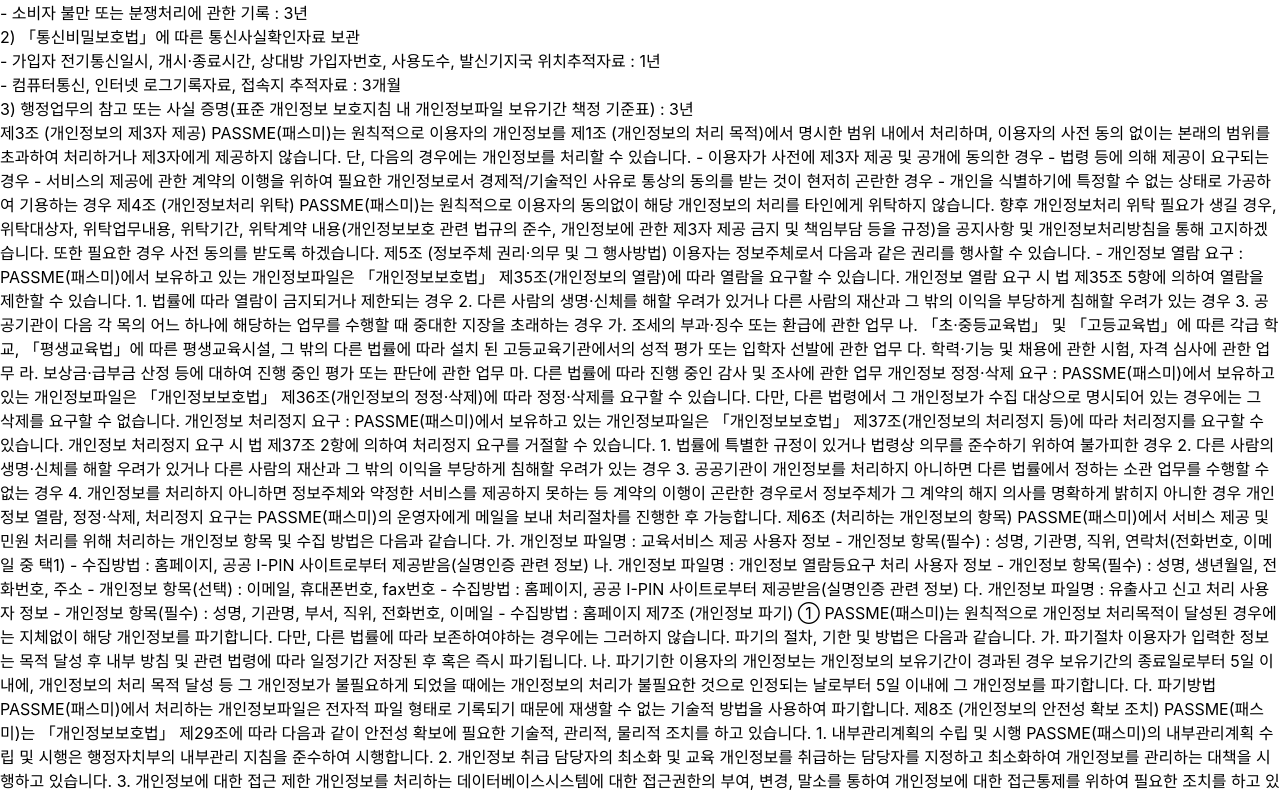
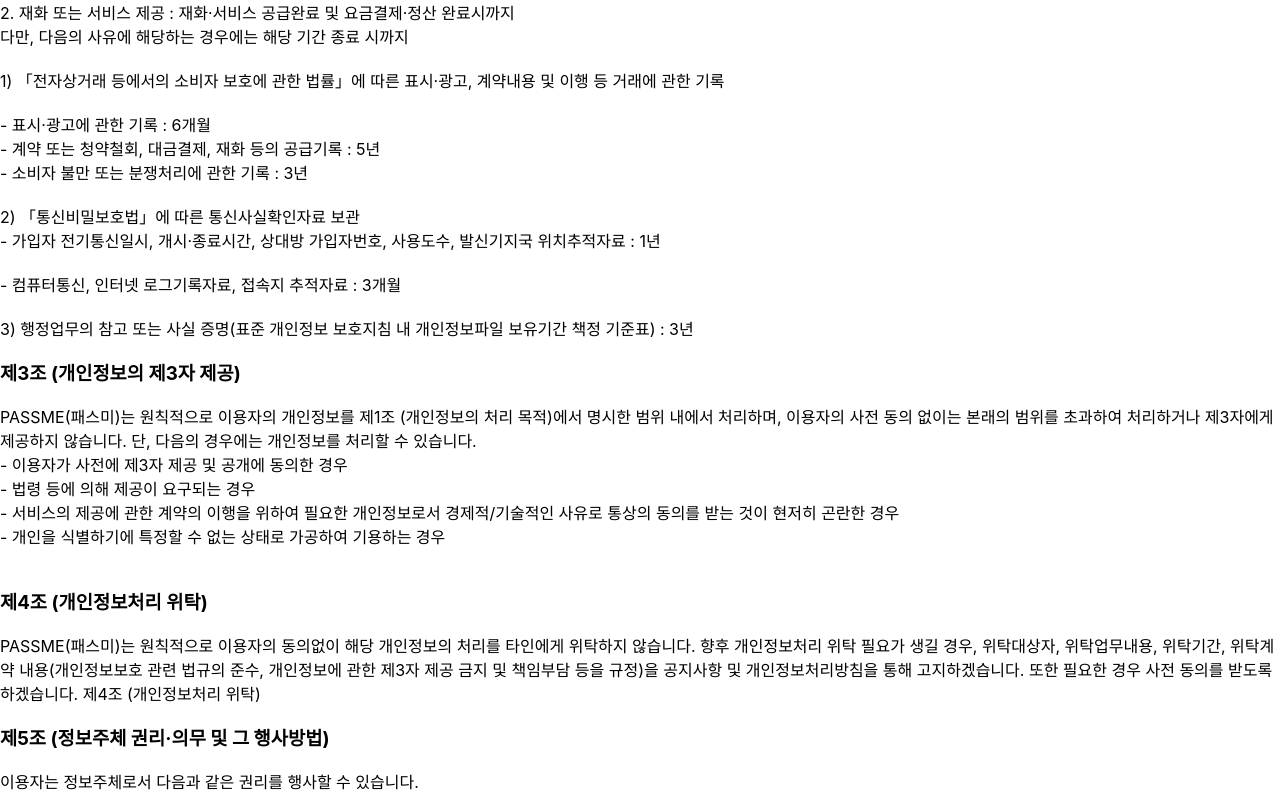
Before and after one commit to Jidaewook/passmefront, a React (Create React App) app: page /privacy in a window 1280 px wide. Shown: the part 820-1615 px from the top of the page. Built offline with nearby package versions, Linux system fonts and the light colour scheme.

Commit message:
#Update Modify_Privacy

```diff
--- a/src/screen/Privacy.js
+++ b/src/screen/Privacy.js
@@ -11,10 +11,13 @@
             <div>
                 PASSME(패스미)는 다음의 목적을 위하여 개인정보를 처리합니다.<br/>
                 처리하고 있는 개인정보는 다음의 목적 이외의 용도로는 이용되지 않으며, 이용 목적이 변경되는 경우에는 「개인정보 보호법」 제18조에 따라 별도의 동의를 받는 등 필요한 조치를 이행할 예정입니다.<br/>
+                <br/>
                 1. PASSME(패스미) 회원 가입 및 관리<br/>
                 회원 가입의사 확인, 회원제 서비스 제공에 따른 본인 식별·인증, 회원자격 유지·관리, 서비스 부정이용 방지, 만 14세 미만 아동의 개인정보 처리 시 법정 대리인의 동의여부 확인, 각종 고지·통지, 고충처리 목적으로 개인정보를 처리합니다. <br/>
+                <br/>
                 2. 재화 또는 서비스 제공<br/>
                 물품(향후 추가될 상품)배송, 서비스 제공, 계약서·청구서 발송, 콘텐츠 제공, 맞춤서비스 제공, 본인인증, 비용결제·정산을 목적으로 개인정보를 처리합니다. <br/>
+                <br/>
                 3. 고충처리<br/>
                 민원인의 신원 확인, 민원사항 확인, 사실조사를 위한 연락·통지, 처리결과 통보의 목적으로 개인정보를 처리합니다. <br/>
             </div>
@@ -25,105 +28,153 @@
                 <br/>
                 1. PASSME(패스미) 회원 가입 및 관리 : PASSME(패스미) 탈퇴 시까지<br/>
                 다만, 다음의 사유에 해당하는 경우에는 해당 사유 종료 시까지<br/>
+                <br/>
                 1) 관계 법령 위반에 따른 수사·조사 등이 진행 중인 경우에는 해당 수사·조사 종료 시까지<br/>
+                <br/>
                 2) 홈페이지 이용에 따른 채권·채무관계 잔존 시에는 해당 채권·채무관계 정산 시까지<br/>
+                <br/>
                 3) 기타 예외적인 사유가 있는 경우에는 해당 예외 사유가 해소될 때까지<br/>
                 <br/>
                 2. 재화 또는 서비스 제공 : 재화·서비스 공급완료 및 요금결제·정산 완료시까지<br/>
                 다만, 다음의 사유에 해당하는 경우에는 해당 기간 종료 시까지<br/>
+                <br/>
                 1) 「전자상거래 등에서의 소비자 보호에 관한 법률」에 따른 표시·광고, 계약내용 및 이행 등 거래에 관한 기록<br/>
+                <br/>
                 - 표시·광고에 관한 기록 : 6개월<br/>
                 - 계약 또는 청약철회, 대금결제, 재화 등의 공급기록 : 5년<br/>
                 - 소비자 불만 또는 분쟁처리에 관한 기록 : 3년<br/>
+                <br/>
                 2) 「통신비밀보호법」에 따른 통신사실확인자료 보관<br/>
                 - 가입자 전기통신일시, 개시·종료시간, 상대방 가입자번호, 사용도수, 발신기지국 위치추적자료 : 1년<br/>
+                <br/>
                 - 컴퓨터통신, 인터넷 로그기록자료, 접속지 추적자료 : 3개월<br/>
+                <br/>
                 3) 행정업무의 참고 또는 사실 증명(표준 개인정보 보호지침 내 개인정보파일 보유기간 책정 기준표) : 3년<br/>
 
             </div>
             <div>
-                제3조 (개인정보의 제3자 제공)
+                <h3>
+                    제3조 (개인정보의 제3자 제공)
+                </h3>
                 PASSME(패스미)는 원칙적으로 이용자의 개인정보를 제1조 (개인정보의 처리 목적)에서 명시한 범위 내에서 처리하며, 이용자의 사전 동의 없이는 본래의 범위를 초과하여 처리하거나 제3자에게 제공하지 않습니다. 단, 다음의 경우에는 개인정보를 처리할 수 있습니다.
-                - 이용자가 사전에 제3자 제공 및 공개에 동의한 경우
-                - 법령 등에 의해 제공이 요구되는 경우
-                - 서비스의 제공에 관한 계약의 이행을 위하여 필요한 개인정보로서 경제적/기술적인 사유로 통상의 동의를 받는 것이 현저히 곤란한 경우
-                - 개인을 식별하기에 특정할 수 없는 상태로 가공하여 기용하는 경우
+                <br/>
+                - 이용자가 사전에 제3자 제공 및 공개에 동의한 경우<br/>
+                - 법령 등에 의해 제공이 요구되는 경우<br/>
+                - 서비스의 제공에 관한 계약의 이행을 위하여 필요한 개인정보로서 경제적/기술적인 사유로 통상의 동의를 받는 것이 현저히 곤란한 경우<br/>
+                - 개인을 식별하기에 특정할 수 없는 상태로 가공하여 기용하는 경우<br/>
+                <br/>
+                <h3>
+                제4조 (개인정보처리 위탁)
+                </h3>
+                PASSME(패스미)는 원칙적으로 이용자의 동의없이 해당 개인정보의 처리를 타인에게 위탁하지 않습니다. 향후 개인정보처리 위탁 필요가 생길 경우, 위탁대상자, 위탁업무내용, 위탁기간, 위탁계약 내용(개인정보보호 관련 법규의 준수, 개인정보에 관한 제3자 제공 금지 및 책임부담 등을 규정)을 공지사항 및 개인정보처리방침을 통해 고지하겠습니다. 또한 필요한 경우 사전 동의를 받도록 하겠습니다.                제4조 (개인정보처리 위탁)
+                <h3>
+                제5조 (정보주체 권리·의무 및 그 행사방법)
+                </h3>
+                이용자는 정보주체로서 다음과 같은 권리를 행사할 수 있습니다.<br/>
+                - 개인정보 열람 요구 : PASSME(패스미)에서 보유하고 있는 개인정보파일은 「개인정보보호법」 제35조(개인정보의 열람)에 따라 열람을 요구할 수 있습니다. 개인정보 열람 요구 시 법 제35조 5항에 의하여 열람을 제한할 수 있습니다.<br/>
+                <br/>
+                1. 법률에 따라 열람이 금지되거나 제한되는 경우<br/>
+                2. 다른 사람의 생명·신체를 해할 우려가 있거나 다른 사람의 재산과 그 밖의 이익을 부당하게 침해할 우려가 있는 경우<br/>
+                3. 공공기관이 다음 각 목의 어느 하나에 해당하는 업무를 수행할 때 중대한 지장을 초래하는 경우<br/>
+                가. 조세의 부과·징수 또는 환급에 관한 업무<br/>
+                나. 「초·중등교육법」 및 「고등교육법」에 따른 각급 학교, 「평생교육법」에 따른 평생교육시설, 그 밖의 다른 법률에 따라 설치 된 고등교육기관에서의 성적 평가 또는 입학자 선발에 관한 업무<br/>
+                다. 학력·기능 및 채용에 관한 시험, 자격 심사에 관한 업무<br/>
+                라. 보상금·급부금 산정 등에 대하여 진행 중인 평가 또는 판단에 관한 업무<br/>
+                마. 다른 법률에 따라 진행 중인 감사 및 조사에 관한 업무<br/>
+                개인정보 정정·삭제 요구 : PASSME(패스미)에서 보유하고 있는 개인정보파일은 「개인정보보호법」 제36조(개인정보의 정정·삭제)에 따라 정정·삭제를 요구할 수 있습니다. 다만, 다른 법령에서 그 개인정보가 수집 대상으로 명시되어 있는 경우에는 그 삭제를 요구할 수 없습니다.<br/>
+                개인정보 처리정지 요구 : PASSME(패스미)에서 보유하고 있는 개인정보파일은 「개인정보보호법」 제37조(개인정보의 처리정지 등)에 따라 처리정지를 요구할 수 있습니다. 개인정보 처리정지 요구 시 법 제37조 2항에 의하여 처리정지 요구를 거절할 수 있습니다.<br/>
+                1. 법률에 특별한 규정이 있거나 법령상 의무를 준수하기 위하여 불가피한 경우<br/>
+                2. 다른 사람의 생명·신체를 해할 우려가 있거나 다른 사람의 재산과 그 밖의 이익을 부당하게 침해할 우려가 있는 경우<br/>
+                3. 공공기관이 개인정보를 처리하지 아니하면 다른 법률에서 정하는 소관 업무를 수행할 수 없는 경우<br/>
+                4. 개인정보를 처리하지 아니하면 정보주체와 약정한 서비스를 제공하지 못하는 등 계약의 이행이 곤란한 경우로서 정보주체가 그 계약의 해지 의사를 명확하게 밝히지 아니한 경우<br/>
+                개인정보 열람, 정정·삭제, 처리정지 요구는 PASSME(패스미)의 운영자에게 메일을 보내 처리절차를 진행한 후 가능합니다.<br/>
 
-                제4조 (개인정보처리 위탁)
-                PASSME(패스미)는 원칙적으로 이용자의 동의없이 해당 개인정보의 처리를 타인에게 위탁하지 않습니다. 향후 개인정보처리 위탁 필요가 생길 경우, 위탁대상자, 위탁업무내용, 위탁기간, 위탁계약 내용(개인정보보호 관련 법규의 준수, 개인정보에 관한 제3자 제공 금지 및 책임부담 등을 규정)을 공지사항 및 개인정보처리방침을 통해 고지하겠습니다. 또한 필요한 경우 사전 동의를 받도록 하겠습니다.
+                <h3>
+                제6조 (처리하는 개인정보의 항목)
+                </h3>
+                PASSME(패스미)에서 서비스 제공 및 민원 처리를 위해 처리하는 개인정보 항목 및 수집 방법은 다음과 같습니다.<br/>
+                <br/>
+                가. 개인정보 파일명 : 교육서비스 제공 사용자 정보<br/>
+                - 개인정보 항목(필수) : 성명, 기관명, 직위, 연락처(전화번호, 이메일 중 택1)<br/>
+                - 수집방법 : 홈페이지, 공공 I-PIN 사이트로부터 제공받음(실명인증 관련 정보)<br/>
+                <br/>
+                나. 개인정보 파일명 : 개인정보 열람등요구 처리 사용자 정보<br/>
+                - 개인정보 항목(필수) : 성명, 생년월일, 전화번호, 주소<br/>
+                - 개인정보 항목(선택) : 이메일, 휴대폰번호, fax번호<br/>
+                - 수집방법 : 홈페이지, 공공 I-PIN 사이트로부터 제공받음(실명인증 관련 정보)<br/>
+                <br/>
+                다. 개인정보 파일명 : 유출사고 신고 처리 사용자 정보<br/>
+                - 개인정보 항목(필수) : 성명, 기관명, 부서, 직위, 전화번호, 이메일<br/>
+                - 수집방법 : 홈페이지<br/>
 
-                제5조 (정보주체 권리·의무 및 그 행사방법)
-                이용자는 정보주체로서 다음과 같은 권리를 행사할 수 있습니다.
-                - 개인정보 열람 요구 : PASSME(패스미)에서 보유하고 있는 개인정보파일은 「개인정보보호법」 제35조(개인정보의 열람)에 따라 열람을 요구할 수 있습니다. 개인정보 열람 요구 시 법 제35조 5항에 의하여 열람을 제한할 수 있습니다.
-                1. 법률에 따라 열람이 금지되거나 제한되는 경우
-                2. 다른 사람의 생명·신체를 해할 우려가 있거나 다른 사람의 재산과 그 밖의 이익을 부당하게 침해할 우려가 있는 경우
-                3. 공공기관이 다음 각 목의 어느 하나에 해당하는 업무를 수행할 때 중대한 지장을 초래하는 경우
-                가. 조세의 부과·징수 또는 환급에 관한 업무
-                나. 「초·중등교육법」 및 「고등교육법」에 따른 각급 학교, 「평생교육법」에 따른 평생교육시설, 그 밖의 다른 법률에 따라 설치 된 고등교육기관에서의 성적 평가 또는 입학자 선발에 관한 업무
-                다. 학력·기능 및 채용에 관한 시험, 자격 심사에 관한 업무
-                라. 보상금·급부금 산정 등에 대하여 진행 중인 평가 또는 판단에 관한 업무
-                마. 다른 법률에 따라 진행 중인 감사 및 조사에 관한 업무
-                개인정보 정정·삭제 요구 : PASSME(패스미)에서 보유하고 있는 개인정보파일은 「개인정보보호법」 제36조(개인정보의 정정·삭제)에 따라 정정·삭제를 요구할 수 있습니다. 다만, 다른 법령에서 그 개인정보가 수집 대상으로 명시되어 있는 경우에는 그 삭제를 요구할 수 없습니다.
-                개인정보 처리정지 요구 : PASSME(패스미)에서 보유하고 있는 개인정보파일은 「개인정보보호법」 제37조(개인정보의 처리정지 등)에 따라 처리정지를 요구할 수 있습니다. 개인정보 처리정지 요구 시 법 제37조 2항에 의하여 처리정지 요구를 거절할 수 있습니다.
-                1. 법률에 특별한 규정이 있거나 법령상 의무를 준수하기 위하여 불가피한 경우
-                2. 다른 사람의 생명·신체를 해할 우려가 있거나 다른 사람의 재산과 그 밖의 이익을 부당하게 침해할 우려가 있는 경우
-                3. 공공기관이 개인정보를 처리하지 아니하면 다른 법률에서 정하는 소관 업무를 수행할 수 없는 경우
-                4. 개인정보를 처리하지 아니하면 정보주체와 약정한 서비스를 제공하지 못하는 등 계약의 이행이 곤란한 경우로서 정보주체가 그 계약의 해지 의사를 명확하게 밝히지 아니한 경우
-                개인정보 열람, 정정·삭제, 처리정지 요구는 PASSME(패스미)의 운영자에게 메일을 보내 처리절차를 진행한 후 가능합니다.
+                <h3>
+                제7조 (개인정보 파기)
+                </h3>
+                ① PASSME(패스미)는 원칙적으로 개인정보 처리목적이 달성된 경우에는 지체없이 해당 개인정보를 파기합니다. 다만, 다른 법률에 따라 보존하여야하는 경우에는 그러하지 않습니다. 파기의 절차, 기한 및 방법은 다음과 같습니다.<br/>
+                <br/>
+                가. 파기절차<br/>
+                이용자가 입력한 정보는 목적 달성 후 내부 방침 및 관련 법령에 따라 일정기간 저장된 후 혹은 즉시 파기됩니다.<br/>
+                <br/>
+                나. 파기기한<br/>
+                이용자의 개인정보는 개인정보의 보유기간이 경과된 경우 보유기간의 종료일로부터 5일 이내에, 개인정보의 처리 목적 달성 등 그 개인정보가 불필요하게 되었을 때에는 개인정보의 처리가 불필요한 것으로 인정되는 날로부터 5일 이내에 그 개인정보를 파기합니다.<br/>
+                <br/>
+                다. 파기방법<br/>
+                PASSME(패스미)에서 처리하는 개인정보파일은 전자적 파일 형태로 기록되기 때문에 재생할 수 없는 기술적 방법을 사용하여 파기합니다.<br/>
 
-                제6조 (처리하는 개인정보의 항목)
-                PASSME(패스미)에서 서비스 제공 및 민원 처리를 위해 처리하는 개인정보 항목 및 수집 방법은 다음과 같습니다.
+                <h3>
+                제8조 (개인정보의 안전성 확보 조치)
+                </h3>
+                PASSME(패스미)는 「개인정보보호법」 제29조에 따라 다음과 같이 안전성 확보에 필요한 기술적, 관리적, 물리적 조치를 하고 있습니다.<br/>
+                <br/>
+                1. 내부관리계획의 수립 및 시행<br/>
+                PASSME(패스미)의 내부관리계획 수립 및 시행은 행정자치부의 내부관리 지침을 준수하여 시행합니다.<br/>
+                <br/>
+                2. 개인정보 취급 담당자의 최소화 및 교육<br/>
+                개인정보를 취급하는 담당자를 지정하고 최소화하여 개인정보를 관리하는 대책을 시행하고 있습니다.<br/>
+                <br/>
+                3. 개인정보에 대한 접근 제한<br/>
+                개인정보를 처리하는 데이터베이스시스템에 대한 접근권한의 부여, 변경, 말소를 통하여 개인정보에 대한 접근통제를 위하여 필요한 조치를 하고 있으며 침입차단시스템을 이용하여 외부로부터의 무단 접근을 통제하고 있습니다.<br/>
+                <br/>
+                4. 접속기록의 보관 및 위변조 방지<br/>
+                개인정보처리시스템에 접속한 기록(웹 로그, 요약정보 등)을 최소 6개월 이상 보관, 관리하고 있으며, 접속 기록이 위변조 및 도난, 분실되지 않도록 보안기능을 사용하고 있습니다.<br/>
+                <br/>
+                5. 개인정보의 암호화<br/>
+                이용자의 개인정보는 암호화 되어 저장 및 관리되고 있습니다. 또한 중요한 데이터는 저장 및 전송 시 암호화하여 사용하는 등의 별도 보안기능을 사용하고 있습니다.<br/>
+                <br/>
+                6. 해킹 등에 대비한 기술적 대책<br/>
+                PASSME(패스미)는 해킹이나 컴퓨터 바이러스 등에 의한 개인정보 유출 및 훼손을 막기 위하여 보안프로그램을 설치하고 주기적인 갱신·점검을 하며 외부로부터 접근이 통제된 구역에 시스템을 설치하고 기술적/물리적으로 감시 및 차단하고 있습니다. 또한 네트워크 트래픽의 통제(Monitoring)는 물론 불법적으로 정보를 변경하는 등의 시도를 탐지하고 있습니다.<br/>
+                <br/>
+                7. 비인가자에 대한 출입 통제<br/>
+                개인정보를 보관하고 있는 개인정보시스템의 물리적 보관 장소를 별도로 두고 이에 대해 출입통제 절차를 수립, 운영하고 있습니다.<br/>
 
-                가. 개인정보 파일명 : 교육서비스 제공 사용자 정보
-                - 개인정보 항목(필수) : 성명, 기관명, 직위, 연락처(전화번호, 이메일 중 택1)
-                - 수집방법 : 홈페이지, 공공 I-PIN 사이트로부터 제공받음(실명인증 관련 정보)
-                나. 개인정보 파일명 : 개인정보 열람등요구 처리 사용자 정보
-                - 개인정보 항목(필수) : 성명, 생년월일, 전화번호, 주소
-                - 개인정보 항목(선택) : 이메일, 휴대폰번호, fax번호
-                - 수집방법 : 홈페이지, 공공 I-PIN 사이트로부터 제공받음(실명인증 관련 정보)
-                다. 개인정보 파일명 : 유출사고 신고 처리 사용자 정보
-                - 개인정보 항목(필수) : 성명, 기관명, 부서, 직위, 전화번호, 이메일
-                - 수집방법 : 홈페이지
+                <h3>
+                제9조 (개인정보의 안전성 확보 조치)
+                </h3>
 
-                제7조 (개인정보 파기)
-                ① PASSME(패스미)는 원칙적으로 개인정보 처리목적이 달성된 경우에는 지체없이 해당 개인정보를 파기합니다. 다만, 다른 법률에 따라 보존하여야하는 경우에는 그러하지 않습니다. 파기의 절차, 기한 및 방법은 다음과 같습니다.
-                가. 파기절차
-                이용자가 입력한 정보는 목적 달성 후 내부 방침 및 관련 법령에 따라 일정기간 저장된 후 혹은 즉시 파기됩니다.
-                나. 파기기한
-                이용자의 개인정보는 개인정보의 보유기간이 경과된 경우 보유기간의 종료일로부터 5일 이내에, 개인정보의 처리 목적 달성 등 그 개인정보가 불필요하게 되었을 때에는 개인정보의 처리가 불필요한 것으로 인정되는 날로부터 5일 이내에 그 개인정보를 파기합니다.
-                다. 파기방법
-                PASSME(패스미)에서 처리하는 개인정보파일은 전자적 파일 형태로 기록되기 때문에 재생할 수 없는 기술적 방법을 사용하여 파기합니다.
+                PASSME(패스미)는 개인정보를 보호하고 개인정보와 관련한 불만을 처리하기 위하여 아래와 같이 개인정보 보호책임자 및 실무담당자를 지정하고 있습니다. (개인정보보호법 제31조 제1항에 따른 개인정보 보호책임자)<br/>
+                - 개인정보 보호책임자 성명 : 지대욱<br/>
+                - 개인정보 보호책임자 전화번호 : 010-9327-9187<br/>
+                - 개인정보 보호책임자 이메일 : dw4157@naver.com<br/>
 
-                제8조 (개인정보의 안전성 확보 조치)
-                PASSME(패스미)는 「개인정보보호법」 제29조에 따라 다음과 같이 안전성 확보에 필요한 기술적, 관리적, 물리적 조치를 하고 있습니다.
-                1. 내부관리계획의 수립 및 시행
-                PASSME(패스미)의 내부관리계획 수립 및 시행은 행정자치부의 내부관리 지침을 준수하여 시행합니다.
-                2. 개인정보 취급 담당자의 최소화 및 교육
-                개인정보를 취급하는 담당자를 지정하고 최소화하여 개인정보를 관리하는 대책을 시행하고 있습니다.
-                3. 개인정보에 대한 접근 제한
-                개인정보를 처리하는 데이터베이스시스템에 대한 접근권한의 부여, 변경, 말소를 통하여 개인정보에 대한 접근통제를 위하여 필요한 조치를 하고 있으며 침입차단시스템을 이용하여 외부로부터의 무단 접근을 통제하고 있습니다.
-                4. 접속기록의 보관 및 위변조 방지
-                개인정보처리시스템에 접속한 기록(웹 로그, 요약정보 등)을 최소 6개월 이상 보관, 관리하고 있으며, 접속 기록이 위변조 및 도난, 분실되지 않도록 보안기능을 사용하고 있습니다.
-                5. 개인정보의 암호화
-                이용자의 개인정보는 암호화 되어 저장 및 관리되고 있습니다. 또한 중요한 데이터는 저장 및 전송 시 암호화하여 사용하는 등의 별도 보안기능을 사용하고 있습니다.
-                6. 해킹 등에 대비한 기술적 대책
-                PASSME(패스미)는 해킹이나 컴퓨터 바이러스 등에 의한 개인정보 유출 및 훼손을 막기 위하여 보안프로그램을 설치하고 주기적인 갱신·점검을 하며 외부로부터 접근이 통제된 구역에 시스템을 설치하고 기술적/물리적으로 감시 및 차단하고 있습니다. 또한 네트워크 트래픽의 통제(Monitoring)는 물론 불법적으로 정보를 변경하는 등의 시도를 탐지하고 있습니다.
-                7. 비인가자에 대한 출입 통제
-                개인정보를 보관하고 있는 개인정보시스템의 물리적 보관 장소를 별도로 두고 이에 대해 출입통제 절차를 수립, 운영하고 있습니다.
-                제9조 (개인정보의 안전성 확보 조치)
-                PASSME(패스미)는 개인정보를 보호하고 개인정보와 관련한 불만을 처리하기 위하여 아래와 같이 개인정보 보호책임자 및 실무담당자를 지정하고 있습니다. (개인정보보호법 제31조 제1항에 따른 개인정보 보호책임자)
-                - 개인정보 보호책임자 성명 : 지대욱
-                - 개인정보 보호책임자 전화번호 : 010-9327-9187
-                - 개인정보 보호책임자 이메일 : dw4157@naver.com
+                <h3>
                 제10조 (개인정보 처리방침의 변경)
-                이 개인정보처리방침은 시행일로부터 적용되며, 법령 및 방침에 따른 변경내용의 추가, 삭제 및 정정이 있는 경우에는 가능한 변경사항의 시행 7일 전부터 공지사항을 통하여 고지할 것입니다.
-                공고일자 : 2021년 9월 30일
-                시행일자 : 2021년 9월 30일
+                </h3>
+
+                이 개인정보처리방침은 시행일로부터 적용되며, 법령 및 방침에 따른 변경내용의 추가, 삭제 및 정정이 있는 경우에는 가능한 변경사항의 시행 7일 전부터 공지사항을 통하여 고지할 것입니다.<br/>
+                공고일자 : 2021년 9월 30일<br/>
+                시행일자 : 2021년 9월 30일<br/>
+
+                <h3>
                 제11조(권익침해 구제방법)
-                정보주체는 개인정보침해로 인한 구제를 받기 위하여 개인정보분쟁조정위원회, 한국인터넷진흥원 개인정보침해신고센터 등에 분쟁해결이나 상담 등을 신청할 수 있습니다. 이 밖에 기타 개인정보침해의 신고, 상담에 대하여는 아래의 기관에 문의하시기 바랍니다.
-                1. 개인정보분쟁조정위원회 : (국번없이) 118(내선2번)
-                2. 대검찰청 사이버범죄수사단 : 02-3480-3571 (cybercid@spo.go.kr)
-                3. 경찰청 사이버안전국 : 182 (http://cyber.go.kr)
+                </h3>
+
+                정보주체는 개인정보침해로 인한 구제를 받기 위하여 개인정보분쟁조정위원회, 한국인터넷진흥원 개인정보침해신고센터 등에 분쟁해결이나 상담 등을 신청할 수 있습니다. 이 밖에 기타 개인정보침해의 신고, 상담에 대하여는 아래의 기관에 문의하시기 바랍니다.<br/>
+                <br/>
+                1. 개인정보분쟁조정위원회 : (국번없이) 118(내선2번)<br/>
+                <br/>
+                2. 대검찰청 사이버범죄수사단 : 02-3480-3571 (cybercid@spo.go.kr)<br/>
+                <br/>
+                3. 경찰청 사이버안전국 : 182 (http://cyber.go.kr)<br/>
             </div>
         </div>
     );
```
